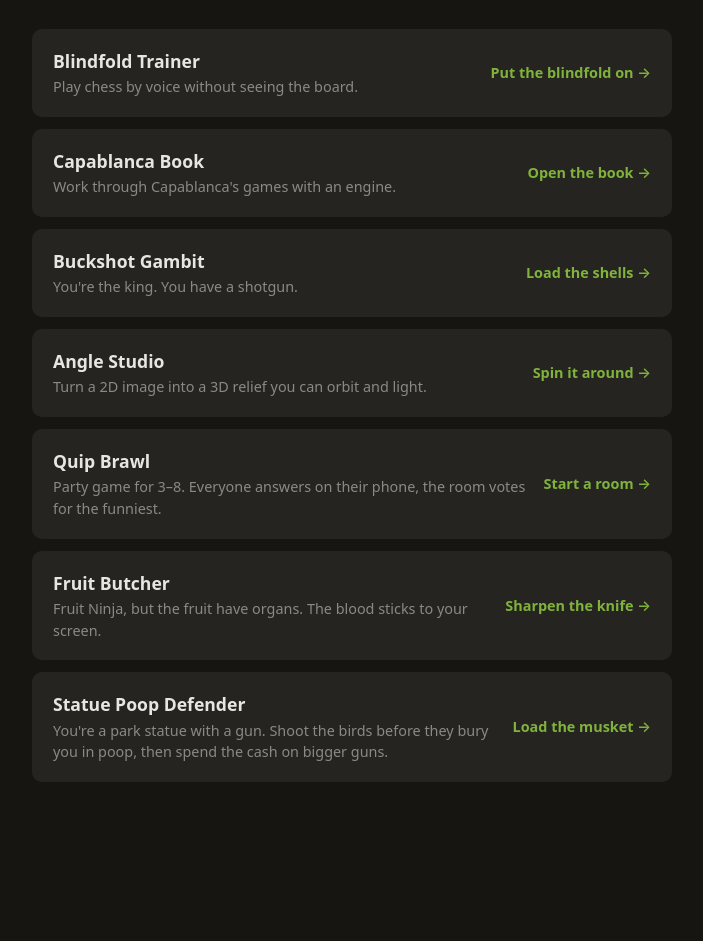
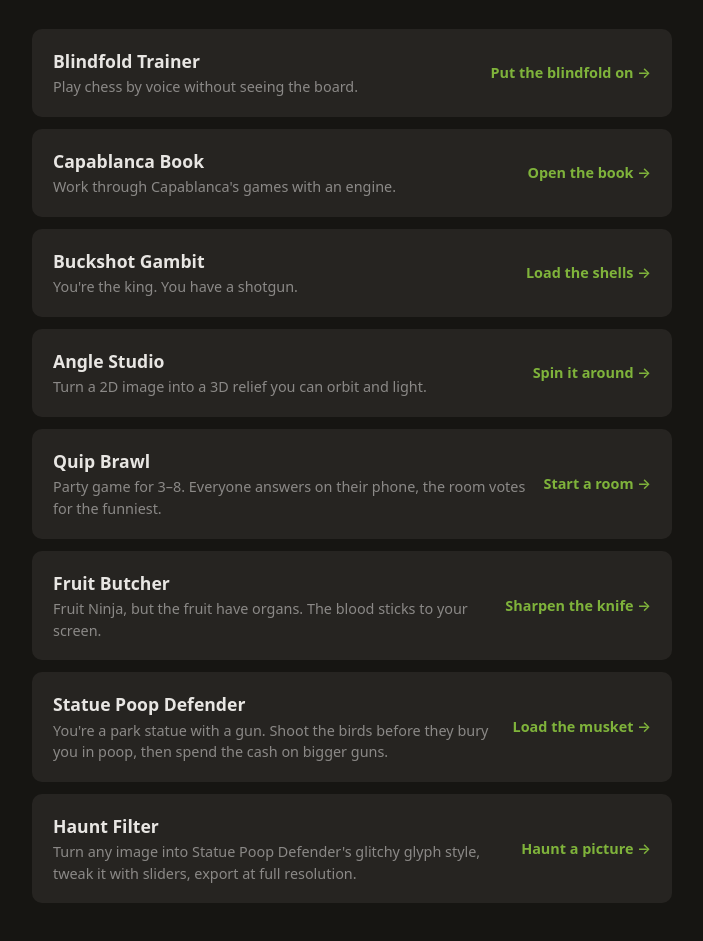
Before and after one commit to Lefteris1998/Projects, a plain HTML site: page index.html in a window 1280 px wide. Shown: the part 127-1068 px from the top of the page, without its empty margins (288-991 px from the left). Before the commit the page ends 957 px from the top, so only its background shows below. Drawn offline with Linux system fonts and the light colour scheme.

Commit message:
Update index.html

```diff
--- a/index.html
+++ b/index.html
@@ -55,6 +55,10 @@
         <div><h2>Statue Poop Defender</h2><p>You're a park statue with a gun. Shoot the birds before they bury you in poop, then spend the cash on bigger guns.</p></div>
         <span class="cta">Load the musket →</span>
       </a>
+      <a class="card" href="haunt-filter/">
+        <div><h2>Haunt Filter</h2><p>Turn any image into Statue Poop Defender's glitchy glyph style, tweak it with sliders, export at full resolution.</p></div>
+        <span class="cta">Haunt a picture →</span>
+      </a>
     </div>
   </main>
 </body>
```
